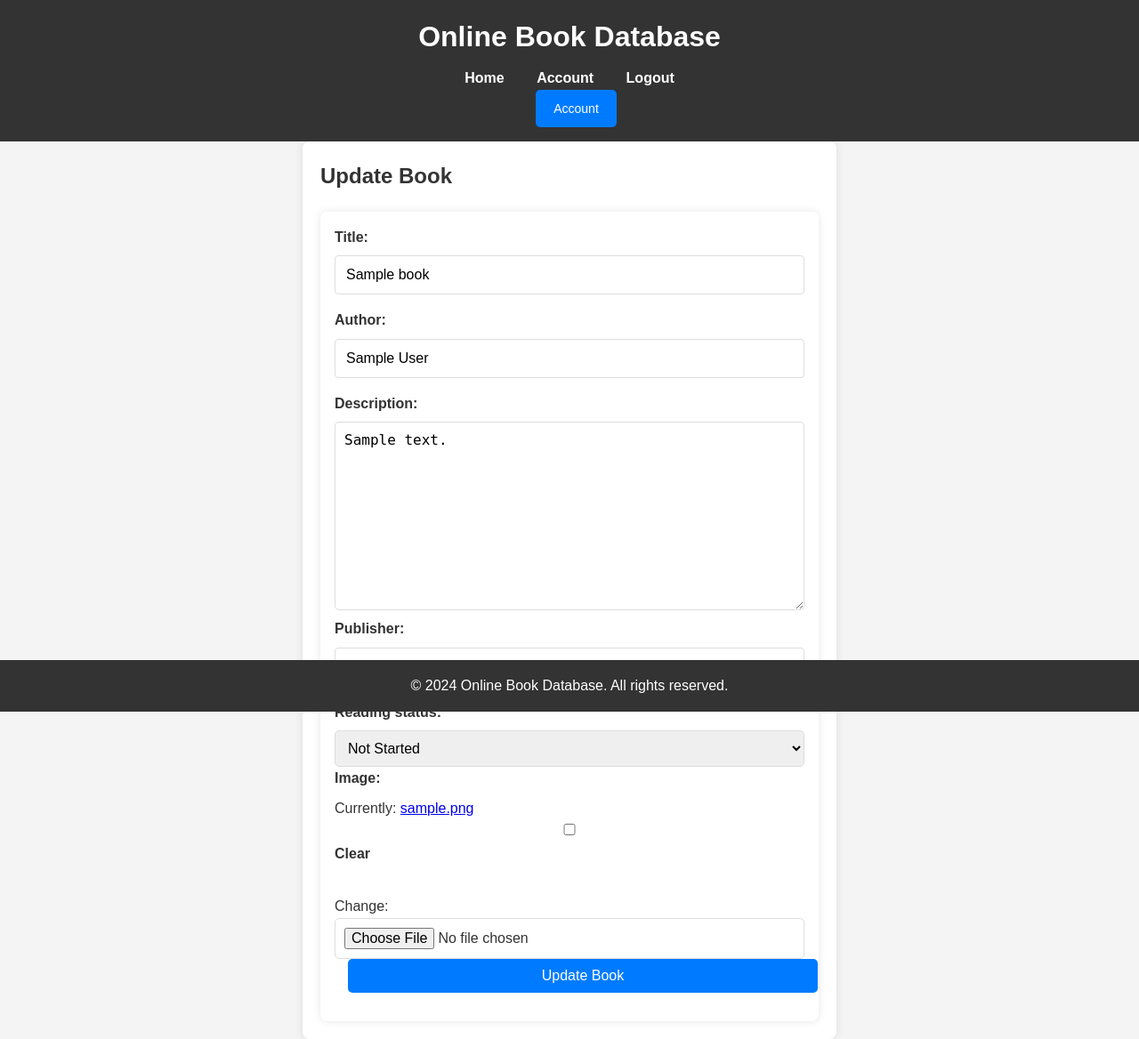
After one commit to SpursFan21/DjangoOnlineBookDatabase, a Django app: page /books/update/1/ in a window 1280 px wide. The commit adds this page. Shown: the whole page at 89% size. Run offline with Django 5.2, Linux system fonts and the light colour scheme; a user stored in the database is signed in; tables that the repository leaves empty hold one stand-in row (values such as "Sample post").

Commit message:
added ability to remove book view book and update the books details

```diff
--- a/online_book_database/books/urls.py
+++ b/online_book_database/books/urls.py
@@ -1,8 +1,11 @@
 from django.urls import path
-from .views import add_book
 from . import views
 
 urlpatterns = [
-    path('add_book/', add_book, name='add_book'),
+    path('add/', views.add_book, name='add_book'),
+    path('account/', views.account, name='account'),
     path('add_review/', views.add_review, name='add_review'),
+    path('remove/<int:book_id>/', views.remove_book, name='remove_book'),
+    path('book/<int:book_id>/', views.book_details, name='book_details'),
+    path('update/<int:book_id>/', views.update_book, name='update_book'),
 ]
--- a/online_book_database/books/views.py
+++ b/online_book_database/books/views.py
@@ -1,7 +1,8 @@
+from django.shortcuts import get_object_or_404
 from django.shortcuts import render, redirect
 from django.contrib.auth.decorators import login_required
 from django.contrib import messages
-from .models import Book
+from .models import Book, Review
 from .forms import BookForm, ReviewForm
 from accounts.forms import UserProfileForm, PasswordChangeForm  # Correct import
 
@@ -41,3 +42,29 @@ def add_review(request):
         form = ReviewForm(user=request.user)
 
     return render(request, 'add_review.html', {'form': form})
+
+@login_required
+def remove_book(request, book_id):
+    book = get_object_or_404(Book, id=book_id, user=request.user)
+    book.delete()
+    messages.success(request, 'Book removed successfully!')
+    return redirect('account')
+
+@login_required
+def book_details(request, book_id):
+    book = get_object_or_404(Book, id=book_id, user=request.user)
+    review = Review.objects.filter(book=book).first()
+    return render(request, 'bookid.html', {'book': book, 'review': review})
+
+@login_required
+def update_book(request, book_id):
+    book = get_object_or_404(Book, id=book_id, user=request.user)
+    if request.method == 'POST':
+        form = BookForm(request.POST, request.FILES, instance=book)
+        if form.is_valid():
+            form.save()
+            messages.success(request, 'Book updated successfully!')
+            return redirect('book_details', book_id=book.id)
+    else:
+        form = BookForm(instance=book)
+    return render(request, 'update_book.html', {'form': form, 'book': book})
--- a/online_book_database/static/styles.css
+++ b/online_book_database/static/styles.css
@@ -16,11 +16,13 @@ body {
     background-color: #f4f4f4;
 }
 
+/* Header Styles */
 header {
     background: #333;
     color: #fff;
     padding: 1rem;
     text-align: center;
+    position: relative;
 }
 
 header h1 {
@@ -47,6 +49,22 @@ nav ul li a:hover {
     text-decoration: underline;
 }
 
+.btn {
+    display: inline-block;
+    padding: 10px 20px;
+    margin-left: 15px;
+    font-size: 14px;
+    color: white;
+    background-color: #007bff;
+    text-decoration: none;
+    border-radius: 5px;
+}
+
+.btn:hover {
+    background-color: #0056b3;
+}
+
+/* Main Content */
 main {
     padding: 2rem;
     max-width: 1200px;
@@ -57,6 +75,96 @@ section {
     margin-bottom: 2rem;
 }
 
+/* Book Details Page */
+.book-details {
+    background: #fff;
+    padding: 20px;
+    border-radius: 8px;
+    box-shadow: 0 0 10px rgba(0, 0, 0, 0.1);
+}
+
+.book-details img {
+    max-width: 300px;
+    height: auto;
+    display: block;
+    margin-top: 20px;
+}
+
+.book-details h1 {
+    font-size: 28px;
+    margin-bottom: 10px;
+}
+
+.book-details p {
+    font-size: 16px;
+    margin: 5px 0;
+}
+
+/* Update Form */
+.update-form {
+    background: #fff;
+    padding: 20px;
+    border-radius: 8px;
+    box-shadow: 0 0 10px rgba(0, 0, 0, 0.1);
+    max-width: 600px;
+    margin: 0 auto;
+}
+
+.update-form h1 {
+    font-size: 24px;
+    margin-bottom: 20px;
+}
+
+.update-form form {
+    display: flex;
+    flex-direction: column;
+}
+
+.update-form form div {
+    margin-bottom: 15px;
+}
+
+.update-form form label {
+    font-weight: bold;
+}
+
+.update-form form input,
+.update-form form select,
+.update-form form textarea {
+    width: 100%;
+    padding: 10px;
+    border: 1px solid #ddd;
+    border-radius: 5px;
+    font-size: 16px;
+}
+
+.update-form form button {
+    align-self: flex-start;
+    padding: 10px 20px;
+    font-size: 16px;
+    color: white;
+    background-color: #007bff;
+    border: none;
+    border-radius: 5px;
+    cursor: pointer;
+}
+
+.update-form form button:hover {
+    background-color: #0056b3;
+}
+
+/* Footer Styles */
+footer {
+    background: #333;
+    color: #fff;
+    text-align: center;
+    padding: 1rem;
+    position: fixed;
+    bottom: 0;
+    width: 100%;
+}
+
+/* Form Styles */
 form {
     background: #fff;
     padding: 1rem;
@@ -92,16 +200,29 @@ form button:hover {
     background: #555;
 }
 
-footer {
-    background: #333;
-    color: #fff;
-    text-align: center;
-    padding: 1rem;
+/* Messages */
+.message {
+    padding: 10px;
+    border-radius: 5px;
+    margin-bottom: 20px;
+    display: none;
     position: fixed;
-    bottom: 0;
-    width: 100%;
+    top: 10px;
+    right: 10px;
+    z-index: 1000;
 }
 
+.message.success {
+    background-color: #d4edda;
+    color: #155724;
+}
+
+.message.error {
+    background-color: #f8d7da;
+    color: #721c24;
+}
+
+/* Responsive Styles */
 @media (max-width: 768px) {
     nav ul li {
         display: block;
--- /dev/null
+++ b/online_book_database/templates/update_book.html
@@ -0,0 +1,37 @@
+<!DOCTYPE html>
+<html lang="en">
+<head>
+    <meta charset="UTF-8">
+    <meta name="viewport" content="width=device-width, initial-scale=1.0">
+    <title>Update Book - Online Book Database</title>
+    {% load static %}
+    <link rel="stylesheet" href="{% static 'styles.css' %}">
+</head>
+<body>
+    <header>
+        <h1>Online Book Database</h1>
+        <nav>
+            <ul>
+                <li><a href="{% url 'home' %}">Home</a></li>
+                <li><a href="{% url 'account' %}">Account</a></li>
+                <li><a href="{% url 'logout' %}">Logout</a></li>
+            </ul>
+        </nav>
+        <!-- Account Button -->
+        <a href="{% url 'account' %}" class="btn">Account</a>
+    </header>
+
+    <main class="update-form">
+        <h1>Update Book</h1>
+        <form method="post" enctype="multipart/form-data">
+            {% csrf_token %}
+            {{ form.as_p }}
+            <button type="submit" class="btn btn-primary">Update Book</button>
+        </form>
+    </main>
+
+    <footer>
+        <p>&copy; 2024 Online Book Database. All rights reserved.</p>
+    </footer>
+</body>
+</html>
```
Also changed, not shown: online_book_database/templates/account.html (+37 -0 lines), online_book_database/templates/bookid.html (added, +45 -0 lines).
